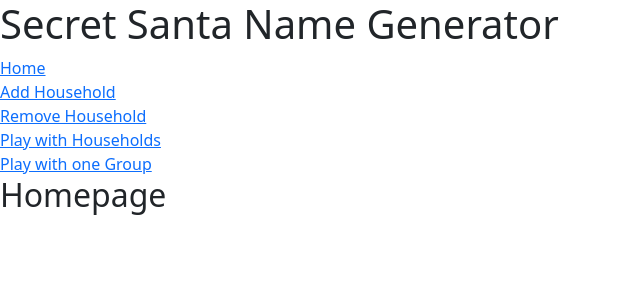
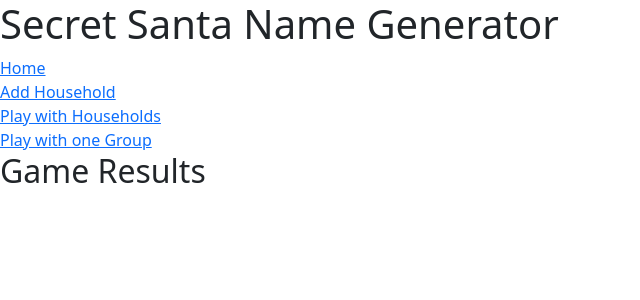
Before and after one commit to lkelly02/Secret_santa_django, a Django app: page /game/ in a window 1280 px wide. Shown: the top 300 px of the page, without its empty margins (0-640 px from the left). Run offline with Django 3.2, Linux system fonts and the light colour scheme; data comes from the database, SQL or seed files in the repository.

Commit message:
Commit prior to making URL changes

```diff
--- a/game/templates/index.html
+++ b/game/templates/index.html
@@ -1,5 +1,9 @@
 {% extends 'base.html' %}
 
 {% block title %}index{% endblock %}
-{% block content %}
+{% block content-main %}
+<h2>Game Results</h2>
+{% for result in results %}
+    <p>{{ result }}</p>
+{% endfor %}
 {% endblock %}
--- a/game/templates/play_by_households.html
+++ b/game/templates/play_by_households.html
@@ -23,7 +23,7 @@
                 <ul>
                     {% for member in householdmembers %}
                     {% if Household.id == member.household_id %}
-                        <li>{{member.name}}</li>
+                        <li>{{member.name}} {{member.email_address}} {{member.phone_number}}</li>
                     {% endif %}
                     {% endfor %}
                 </ul>
--- a/game/urls.py
+++ b/game/urls.py
@@ -4,8 +4,7 @@
 
 urlpatterns = [
     path('', views.play_game),
-    path('play_by_households/', views.householdmember_formset),
-    path('play_by_households/add_household', views.add_household_formset),
-    path('play_by_households/remove_household', views.remove_household_formset),
+    path('play_by_households/', views.add_householdmember),
+    path('play_by_households/add_household/', views.add_household_formset),
     path('thanks/', views.thanks)
 ]
--- a/game/views.py
+++ b/game/views.py
@@ -43,8 +43,8 @@
                 # If not, choose a recipient from the recipient list.
                 if name not in chosen_gift_giver:
                     random_recipient = random.choice(recipients)
+
                 # If the current household member, picks their name, or the name of someone in THEIR household, another recpient is chosen.
-
                 while name == random_recipient or random_recipient in household:
                     random_recipient = random.choice(recipients)
                     # In the event that the remaining household member can only pick either their name, or someone in their household,
@@ -67,7 +67,7 @@
     return render(request, 'index.html', context={'results': results_of_game})
 
 
-def householdmember_formset(request):
+def add_householdmember(request):
     """The form to add a new household member object"""
     # Default the form to be empty, and hide any existing household member objects.
     householdmember_form = HouseholdMemberFormSet(
@@ -114,13 +114,5 @@
     return render(request, 'add_household.html', context)
 
 
-def remove_household_formset(request):
-    household_list = Household.objects.all()
-
-    context = {'Household_list': list(household_list)}
-
-    return render(request, 'remove_household.html', context)
-
-
 def thanks(request):
     return render(request, 'thanks.html')
--- a/templates/base.html
+++ b/templates/base.html
@@ -14,7 +14,6 @@
         <a href="/">Home</a><br>
         {% block content-header %}
         <a href="/game/play_by_households/add_household">Add Household</a><br>
-        <a href="/game/play_by_households/remove_household">Remove Household</a><br>
         <a href="/game/play_by_households">Play with Households</a><br>
         <a href="#">Play with one Group</a>
         {% endblock %}
@@ -27,6 +26,7 @@
     </main>
     {% load static %}
     <script src="{% static 'js_scripts/add_householdmember.js' %}" type="text/javascript"></script>
+    <script src="{% static 'js_scripts/delete_household.js' %}" type="text/javascript"></script>
     <script src="https://cdn.jsdelivr.net/npm/bootstrap@5.1.1/dist/js/bootstrap.bundle.min.js" integrity="sha384-/bQdsTh/da6pkI1MST/rWKFNjaCP5gBSY4sEBT38Q/9RBh9AH40zEOg7Hlq2THRZ" crossorigin="anonymous"></script>
 </body>
 
```
